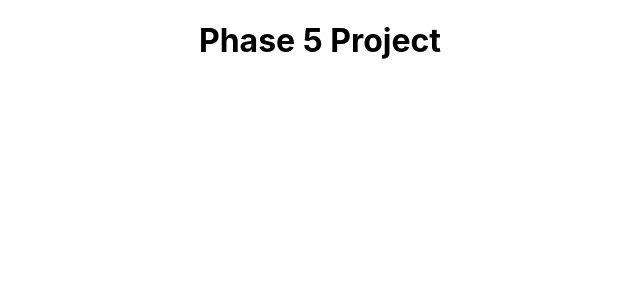
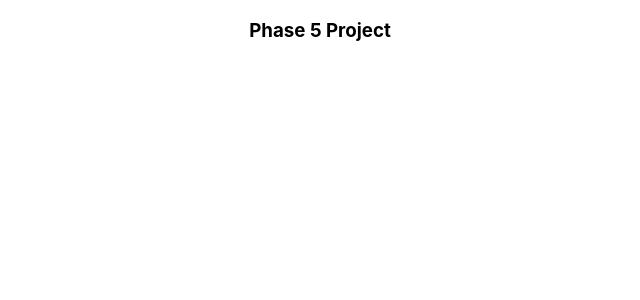
Before and after one commit to jmcpartland/Long-Covid-Support-Community-App, a React (Create React App) app in the folder client/: page / in a window 1280 px wide. Shown: the top 300 px of the page, without its empty margins (320-960 px from the left). Built offline with nearby package versions, Linux system fonts and the light colour scheme.

Commit message:
edit 2 app js file

```diff
--- a/client/src/App.js
+++ b/client/src/App.js
@@ -6,7 +6,7 @@ function App() {
 
   return (
     <div className="App">
-      <h1>Phase 5 Project</h1>
+      <h3>Phase 5 Project</h3>
     </div>
   );
 }
```
